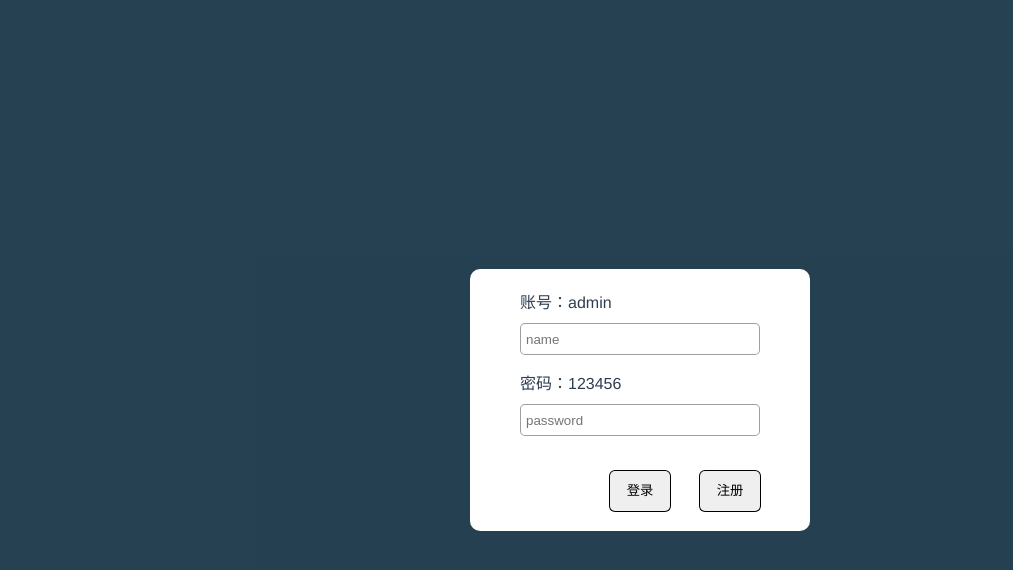
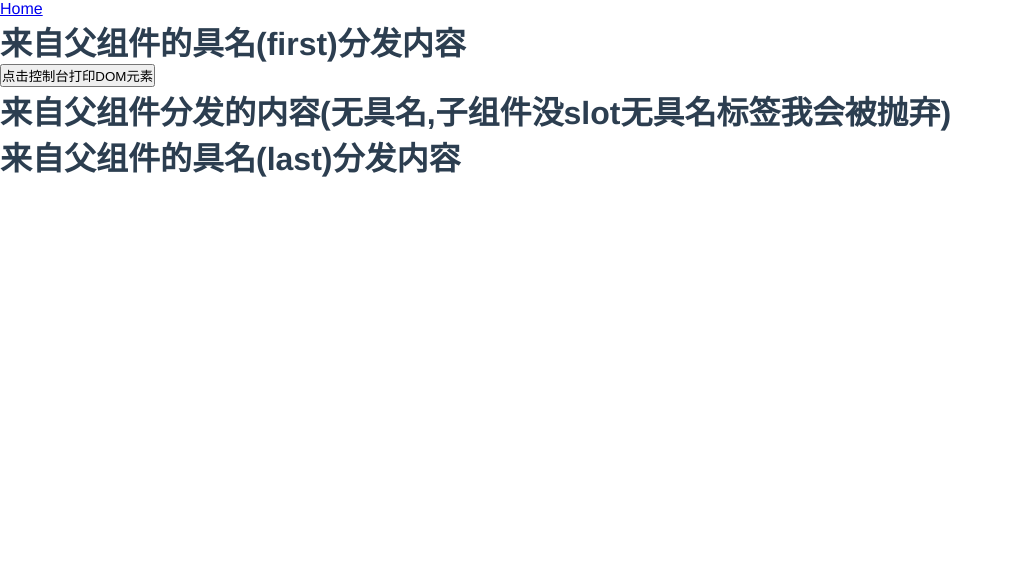
Before and after one commit to Mario-Marion/create-read-update-delete, a Vue app: page / in a window 1280 px wide. Shown: the top 570 px of the page, without its empty margins (0-1013 px from the left). Built offline with nearby package versions, Linux system fonts and the light colour scheme.

Commit message:
slot&ref

```diff
--- /dev/null
+++ b/src/components/SlotComponent.vue
@@ -0,0 +1,14 @@
+<template>
+    <div>
+        <slot name="first"></slot>
+        <slot></slot>
+        <slot name="last"></slot>
+    </div>
+</template>
+<script>
+export default {
+}
+</script>
+<style scoped>
+
+</style>
--- a/src/router/index.js
+++ b/src/router/index.js
@@ -6,7 +6,7 @@ Vue.use(VueRouter)
 
 const routes = [
   {
-    path: '/',
+    path: '/login',
     name: 'login',
     component: () => import(/* webpackChunkName: "about" */ '../views/login.vue')
   },
@@ -16,12 +16,12 @@ const routes = [
     component: Home
   },
   {
-    path: '/about',
-    name: 'about',
+    path: '/',
+    name: 'SlotPractice',
     // route level code-splitting
     // this generates a separate chunk (about.[hash].js) for this route
     // which is lazy-loaded when the route is visited.
-    component: () => import(/* webpackChunkName: "about" */ '../views/About.vue')
+    component: () => import(/* webpackChunkName: "about" */ '../views/SlotPractice.vue')
   }
 ]
 
--- a/src/views/About.vue
+++ /dev/null
@@ -1,12 +0,0 @@
-<template>
-  <div class="list">
-    <router-link to="/">Home</router-link>
-
-  </div>
-</template>
-<script>
-
-export default {
-
-}
-</script>
--- a/src/views/Home.vue
+++ b/src/views/Home.vue
@@ -1,7 +1,7 @@
 <template>
   <div class="home">
     <UserInfo></UserInfo>
-    <router-link to="/about">About</router-link>
+    <router-link to="/SlotPractice">About</router-link>
     <HelloWorld></HelloWorld>
   </div>
 </template>
--- /dev/null
+++ b/src/views/SlotPractice.vue
@@ -0,0 +1,32 @@
+<template>
+  <div class="list">
+    <router-link to="/">Home</router-link>
+    <SlotComponent>
+      <template v-slot:first>
+        <h1>来自父组件的具名(first)分发内容</h1>
+      </template>
+      <template v-slot:default>
+        <input type="button" @click="getElem" value='点击控制台打印DOM元素' />
+        <h1>来自父组件分发的内容(无具名,子组件没slot无具名标签我会被抛弃)</h1>
+      </template>
+      <template v-slot:last>
+        <h1 ref="msg">来自父组件的具名(last)分发内容</h1>
+      </template>
+    </SlotComponent>
+  </div>
+</template>
+<script>
+
+import SlotComponent from '@/components/SlotComponent'
+
+export default {
+  components: {
+    SlotComponent
+  },
+  methods: {
+    getElem () {
+      console.log(this.$refs.msg)
+    }
+  }
+}
+</script>
```
